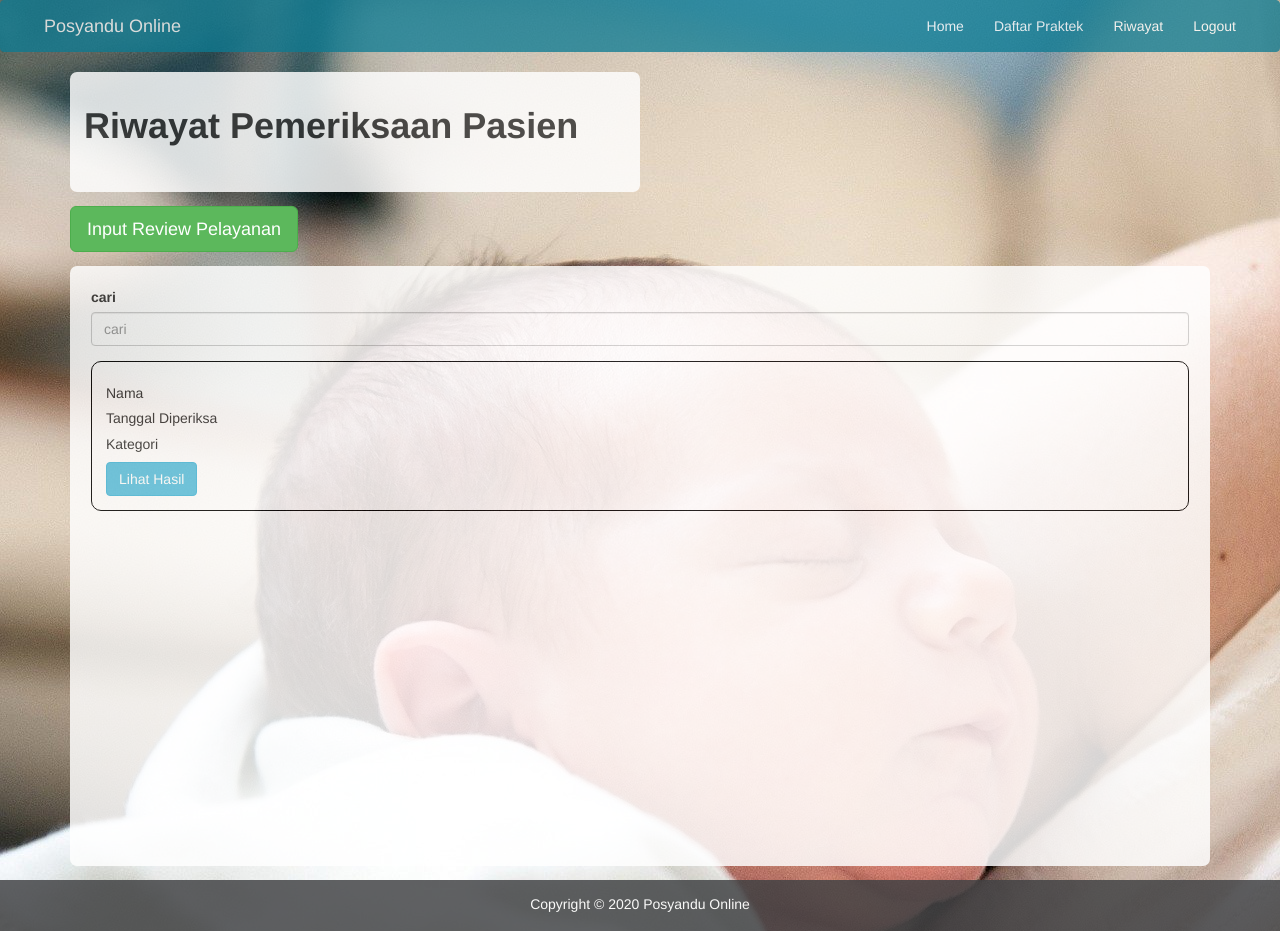
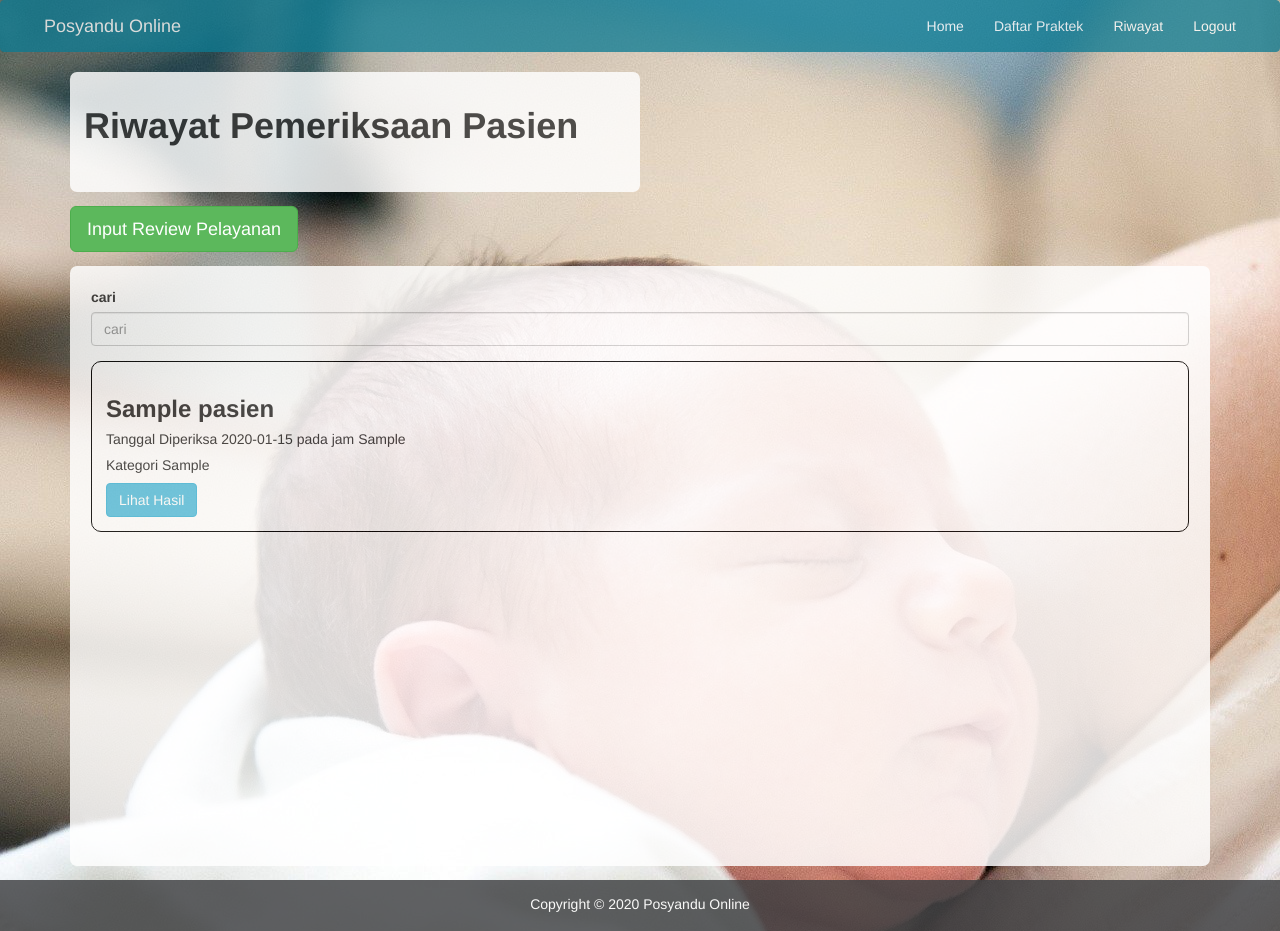
Before and after one commit to ahmadfikri21/Posyandu, a CodeIgniter app: page /Posyandu/Pasien/riwayat in a window 1280 px wide. Run offline with CodeIgniter, Linux system fonts and the light colour scheme; tables that the repository leaves empty hold one stand-in row (values such as "Sample post").

Commit message:
Ditambahkan Fungsionalitas Riwayat Pasien

```diff
--- a/application/config/autoload.php
+++ b/application/config/autoload.php
@@ -132,4 +132,4 @@ $autoload['language'] = array();
 |
 |	$autoload['model'] = array('first_model' => 'first');
 */
-$autoload['model'] = array();
+$autoload['model'] = array('Pasien_model');
--- a/application/controllers/Pasien.php
+++ b/application/controllers/Pasien.php
@@ -7,8 +7,10 @@
         }
 
         public function riwayat(){
+            $data['riwayat'] = $this->Pasien_model->get_riwayat();
+
             $this->load->view('templates/Pasien/headerPasien');
-            $this->load->view('Pasien/riwayat');
+            $this->load->view('Pasien/riwayat',$data);
             $this->load->view('templates/Pasien/footerPasien');
         }
     }
--- /dev/null
+++ b/application/models/Pasien_model.php
@@ -0,0 +1,16 @@
+<?php
+    class Pasien_model extends CI_Model{
+        public function __construct(){
+            $this->load->database();
+        }
+
+        public function get_riwayat(){
+            $this->db->from('pasien');
+            $this->db->from('riwayat','pasien.id_pasien = riwayat.id_pasien');
+
+            $query = $this->db->get();
+
+            return $query->result_array();
+        }
+    }
+?>
--- a/application/views/Pasien/riwayat.php
+++ b/application/views/Pasien/riwayat.php
@@ -12,11 +12,13 @@
             <input type="text" class="form-control" placeholder="cari">
         </div>
         </form>
+        <?php foreach($riwayat as $r): ?>
         <div class="list-riwayat">
-            <h5>Nama</h5>
-            <h5>Tanggal Diperiksa</h5>
-            <h5>Kategori</h5>
+            <h3><?php echo $r['nama'] ?></h3>
+            <h5>Tanggal Diperiksa <?php echo $r['tanggal'] ?> pada jam <?php echo $r['jam_praktek'] ?></h5>
+            <h5>Kategori <?php echo $r['kategori'] ?></h5>
             <button class="btn btn-info btn-small">Lihat Hasil</button>
         </div>
+        <?php endforeach; ?>
     </div>
 </div>
--- a/assets/css/style.css
+++ b/assets/css/style.css
@@ -64,7 +64,7 @@ footer p{/* mengatur tulisan di footer */
 
 /*css pasien*/
 
-.h1-panel{
+.h1-panel{ /*style panel h1 riwayat*/
     background:#fff;
     opacity: 0.83;
     width:50%;
@@ -74,7 +74,7 @@ footer p{/* mengatur tulisan di footer */
     margin-bottom:1em;
 }
 
-.riwayat-panel{
+.riwayat-panel{ /*style panel riwayat*/
     background:#fff;
     opacity: 0.83;
     width:100%;
@@ -85,15 +85,16 @@ footer p{/* mengatur tulisan di footer */
     margin-top:1em;
 }
 
-.clear{
-    clear:both;
-}
-
-.list-riwayat{
+.list-riwayat{/*style list riwayat*/
     border:1px solid black;
     border-radius:10px;
     padding:1em;
 }
+
+.list-riwayat h3{
+    font-weight: bold;
+}
+
 /*css dokter*/
 
 /*css pengelola */
```
